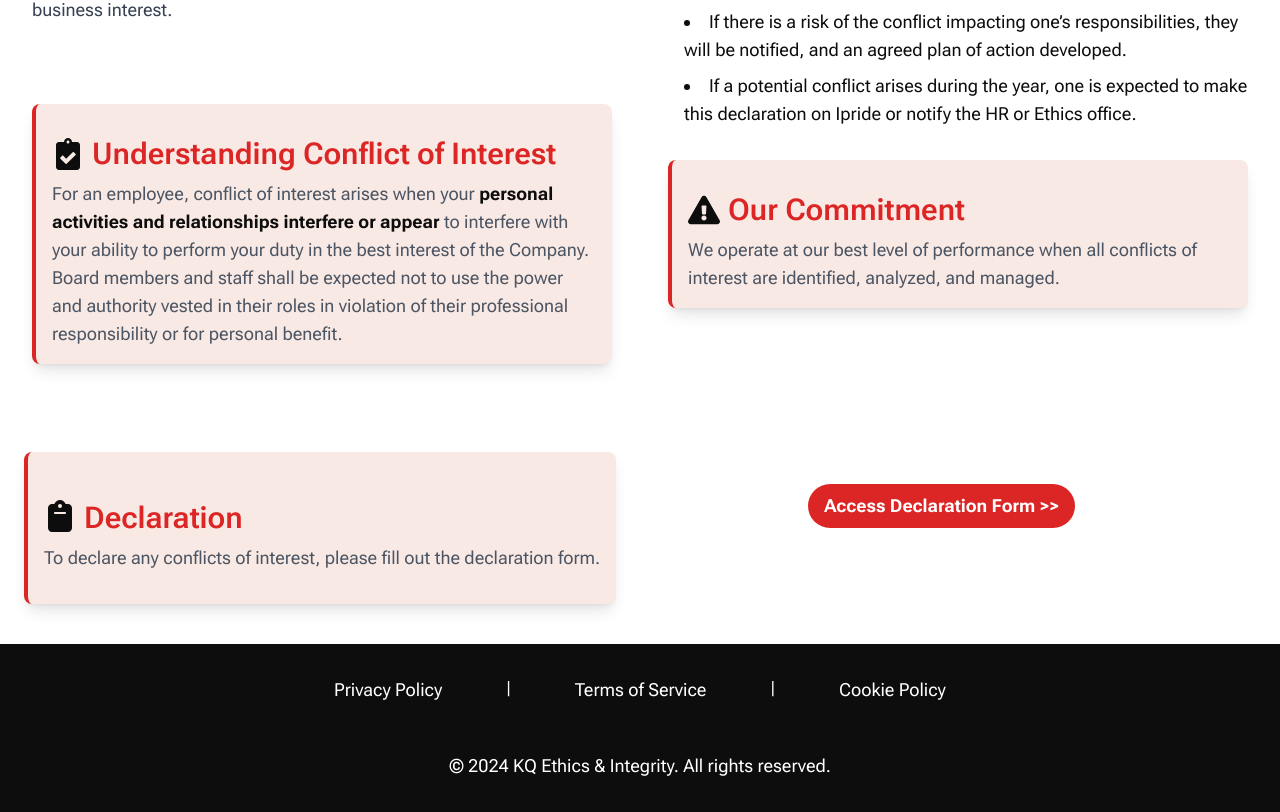
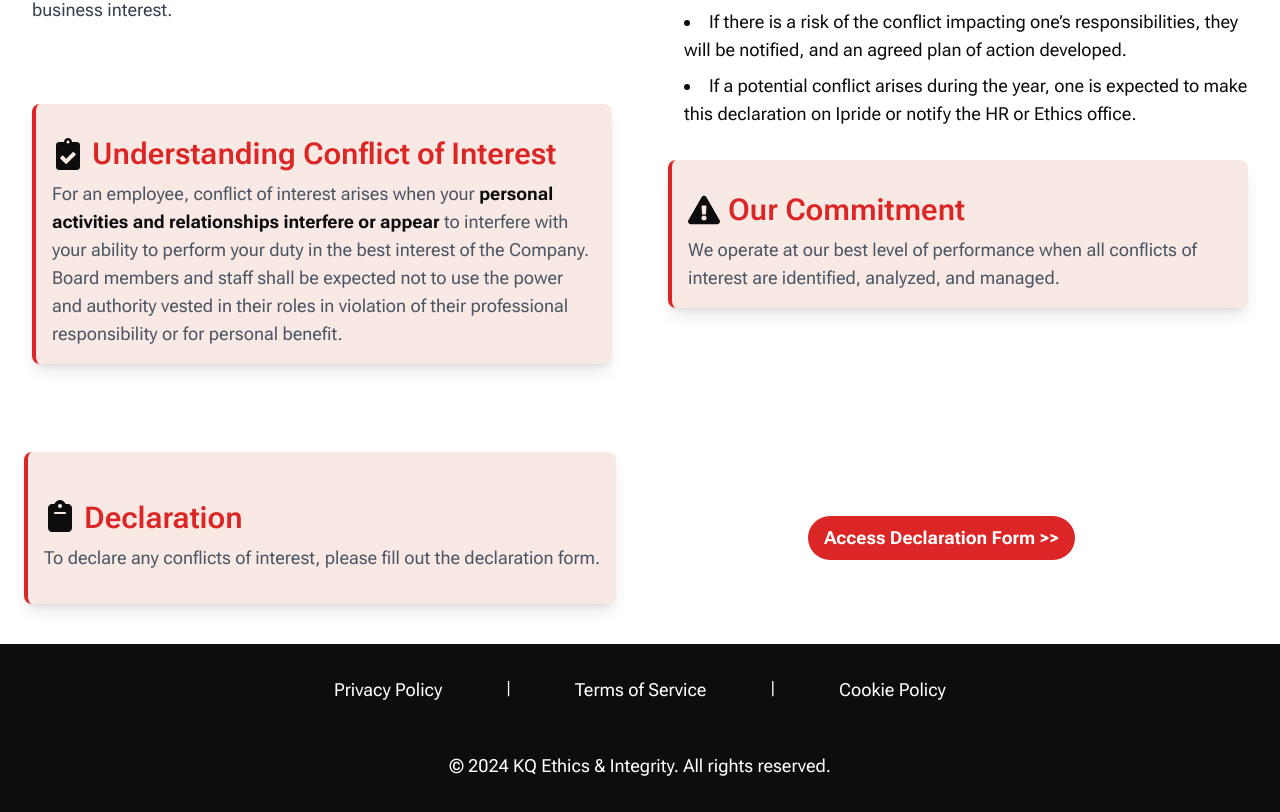
Before and after one commit to jeffmakuto/adili_v3, a Next.js app in the folder adili/: page /policies/conflict-of-interest in a window 1280 px wide. Shown: the part 1105-1917 px from the top of the page. Built offline with nearby package versions, Linux system fonts and the light colour scheme.

Commit message:
style: adjust the layout of the declaration component

```diff
--- a/adili/src/ui/conflict-of-interest/declaration.tsx
+++ b/adili/src/ui/conflict-of-interest/declaration.tsx
@@ -21,7 +21,7 @@ const Declaration: React.FC<DeclarationProps> = ({ declarationLink }) => {
                     To declare any conflicts of interest, please fill out the declaration form.
                 </p>
             </div>
-            <div className="mt-8">
+            <div className="mt-16">
                 <DeclarationButton link={declarationLink} />
             </div>
         </div>
```
